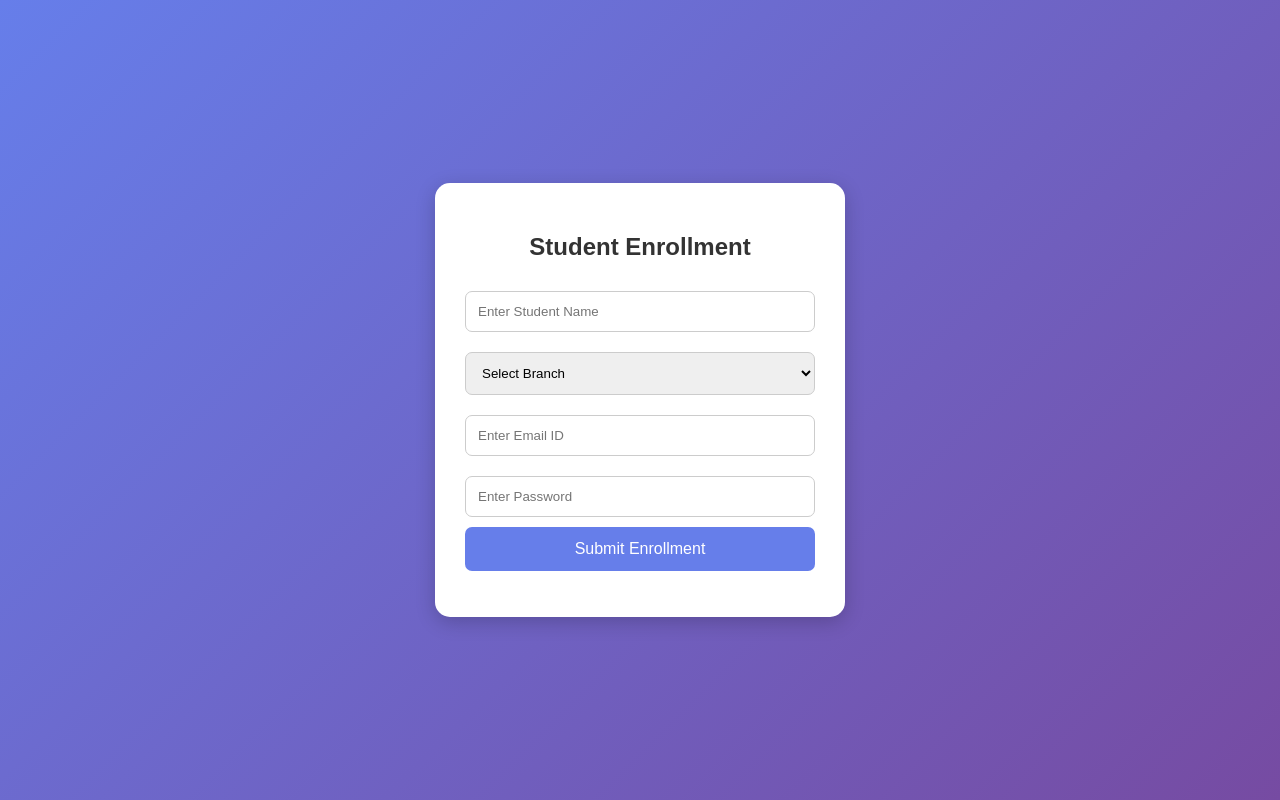
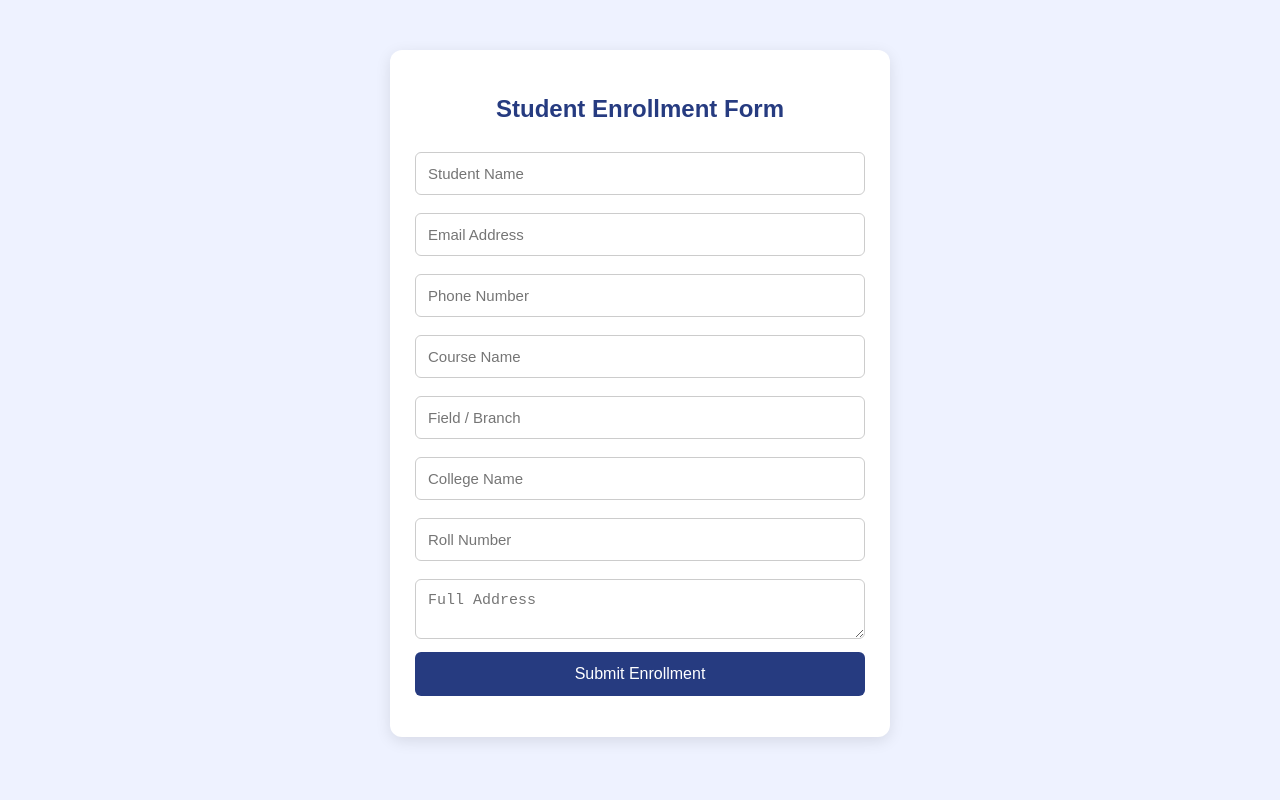
Before and after one commit to kaurqueen1234987-cmd/enrollment, a plain HTML site: page form.html in a window 1280 px wide. Drawn offline with Linux system fonts and the light colour scheme; no server answers.

Commit message:
Update form.html

```diff
--- a/form.html
+++ b/form.html
@@ -1,60 +1,63 @@
-
 <!DOCTYPE html>
-<html>
+<html lang="en">
 <head>
+  <meta charset="UTF-8">
+  <meta name="viewport" content="width=device-width, initial-scale=1.0">
   <title>Student Enrollment Form</title>
 
   <style>
+    * {
+      box-sizing: border-box;
+    }
+
     body {
       font-family: Arial, sans-serif;
-            background: linear-gradient(135deg, #667eea, #764ba2);
-            display: flex;
-            justify-content: center;
-            align-items: center;
-            min-height: 100vh;
+      background: #eef2ff;
+      padding: 20px;
       margin: 0;
     }
 
     .container {
+      max-width: 500px;
+      margin: 30px auto;
       background: white;
-            padding: 30px;
-            width: 350px;
-            border-radius: 15px;
-            box-shadow: 0 5px 20px rgba(0,0,0,0.2);
+      padding: 25px;
+      border-radius: 12px;
+      box-shadow: 0 4px 15px rgba(0,0,0,0.1);
     }
 
     h2 {
       text-align: center;
-            color: #333;
+      color: #263b80;
     }
 
-        input, select {
+    input, textarea, select {
       width: 100%;
       padding: 12px;
-            margin: 10px 0;
+      margin: 9px 0;
       border: 1px solid #ccc;
-            border-radius: 7px;
-            box-sizing: border-box;
+      border-radius: 6px;
+      font-size: 15px;
     }
 
     button {
       width: 100%;
       padding: 13px;
-            background: #667eea;
+      background: #263b80;
       color: white;
       border: none;
-            border-radius: 7px;
+      border-radius: 6px;
       font-size: 16px;
       cursor: pointer;
     }
 
-        button:hover {
-            background: #4c5ccc;
+    button:disabled {
+      opacity: 0.6;
     }
 
     #message {
       text-align: center;
-            color: green;
+      margin-top: 15px;
     }
   </style>
 </head>
@@ -62,65 +65,170 @@
 <body>
 
   <div class="container">
-
-    <h2>Student Enrollment</h2>
+    <h2>Student Enrollment Form</h2>
 
     <form id="enrollmentForm">
 
-        <input type="text"
-        id="name"
-        placeholder="Enter Student Name"
-        required>
+      <input type="text" id="studentName"
+        placeholder="Student Name" required>
 
-        <select id="branch" required>
-            <option value="">Select Branch</option>
-            <option value="CSE">Computer Science (CSE)</option>
-            <option value="ECE">Electronics (ECE)</option>
-            <option value="ME">Mechanical</option>
-            <option value="CE">Civil</option>
-            <option value="IT">Information Technology</option>
-        </select>
+      <input type="email" id="email"
+        placeholder="Email Address" required>
 
-        <input type="email"
-        id="email"
-        placeholder="Enter Email ID"
-        required>
+      <input type="tel" id="phone"
+        placeholder="Phone Number" required>
 
-        <input type="password"
-        id="password"
-        placeholder="Enter Password"
-        required>
+      <input type="text" id="course"
+        placeholder="Course Name" required>
 
-        <button type="submit">Submit Enrollment</button>
+      <input type="text" id="field"
+        placeholder="Field / Branch" required>
+
+      <input type="text" id="college"
+        placeholder="College Name">
+
+      <input type="text" id="rollNumber"
+        placeholder="Roll Number">
+
+      <textarea id="address"
+        placeholder="Full Address" required></textarea>
+
+      <button type="submit" id="submitBtn">
+        Submit Enrollment
+      </button>
 
     </form>
 
     <p id="message"></p>
-
   </div>
 
-<script>
+  <script type="module">
 
-document.getElementById("enrollmentForm")
-.addEventListener("submit", function(e) {
+    // Firebase imports
+    import { initializeApp }
+      from "https://www.gstatic.com/firebasejs/10.12.2/firebase-app.js";
 
-    e.preventDefault();
+    import {
+      getAuth,
+      onAuthStateChanged
+    } from "https://www.gstatic.com/firebasejs/10.12.2/firebase-auth.js";
 
-    const name = document.getElementById("name").value;
-    const branch = document.getElementById("branch").value;
-    const email = document.getElementById("email").value;
-    const password = document.getElementById("password").value;
+    import {
+      getFirestore,
+      collection,
+      addDoc,
+      serverTimestamp
+    } from "https://www.gstatic.com/firebasejs/10.12.2/firebase-firestore.js";
 
-    console.log({
-        name: name,
-        branch: branch,
-        email: email
+
+    // Firebase Configuration
+    const firebaseConfig = {
+      apiKey: "AIzaSyAui_73IiFeFnpC7EkFqkCoc6FlDwhqhGA",
+      authDomain: "student-form-91ccf.firebaseapp.com",
+      projectId: "student-form-91ccf",
+      storageBucket: "student-form-91ccf.firebasestorage.app",
+      messagingSenderId: "812729360263",
+      appId: "1:812729360263:web:ada5aafd21bec488fafd22",
+      measurementId: "G-NM3BZFZQ2M"
+    };
+
+
+    // Firebase connection
+    const app = initializeApp(firebaseConfig);
+    const auth = getAuth(app);
+    const db = getFirestore(app);
+
+
+    // Google Sheet URL
+    const GOOGLE_SCRIPT_URL = "PASTE_YOUR_GOOGLE_SCRIPT_URL_HERE";
+
+
+    // Check login
+    let currentUser = null;
+
+    onAuthStateChanged(auth, (user) => {
+      if (!user) {
+        window.location.href = "index.html";
+      } else {
+        currentUser = user;
+
+        document.getElementById("studentName").value =
+          user.displayName || "";
+
+        document.getElementById("email").value =
+          user.email || "";
+      }
     });
 
-    document.getElementById("message").innerText =
-    "Enrollment submitted successfully!";
 
-    this.reset();
+    // Form submit
+    const form = document.getElementById("enrollmentForm");
+    const message = document.getElementById("message");
+    const submitBtn = document.getElementById("submitBtn");
+
+    form.addEventListener("submit", async (event) => {
+
+      event.preventDefault();
+
+      if (!currentUser) {
+        message.textContent = "Please sign in first.";
+        return;
+      }
+
+      if (GOOGLE_SCRIPT_URL === "PASTE_YOUR_GOOGLE_SCRIPT_URL_HERE") {
+        message.textContent = "Please add your Google Sheet URL first.";
+        return;
+      }
+
+      submitBtn.disabled = true;
+      message.textContent = "Saving your enrollment...";
+
+      const studentData = {
+        uid: currentUser.uid,
+        studentName: document.getElementById("studentName").value.trim(),
+        email: document.getElementById("email").value.trim(),
+        phone: document.getElementById("phone").value.trim(),
+        course: document.getElementById("course").value.trim(),
+        field: document.getElementById("field").value.trim(),
+        college: document.getElementById("college").value.trim(),
+        rollNumber: document.getElementById("rollNumber").value.trim(),
+        address: document.getElementById("address").value.trim(),
+        createdAt: serverTimestamp()
+      };
+
+      try {
+
+        // Save in Firebase
+        await addDoc(collection(db, "enrollments"), studentData);
+
+        // Send to Google Sheet
+        await fetch(GOOGLE_SCRIPT_URL, {
+          method: "POST",
+          mode: "no-cors",
+          headers: {
+            "Content-Type": "text/plain;charset=utf-8"
+          },
+          body: JSON.stringify(studentData)
+        });
+
+        message.textContent =
+          "Enrollment submitted! Please check your Google Sheet.";
+
+        form.reset();
+
+        document.getElementById("studentName").value =
+          currentUser.displayName || "";
+
+        document.getElementById("email").value =
+          currentUser.email || "";
+
+      } catch (error) {
+
+        message.textContent = "Error: " + error.message;
+
+      } finally {
+        submitBtn.disabled = false;
+      }
 
     });
 
```
Lines whose indentation alone changed are shown as unchanged.
